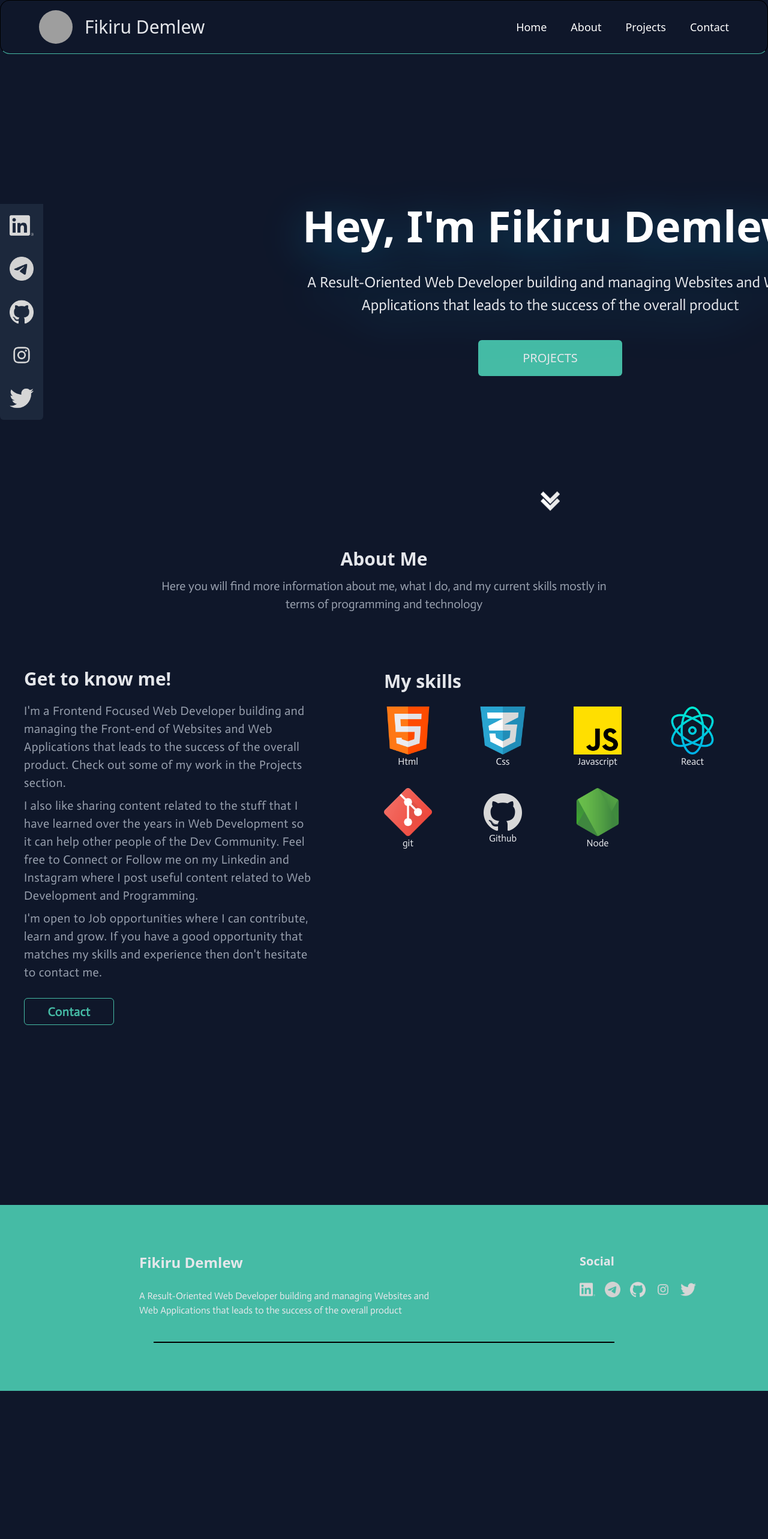
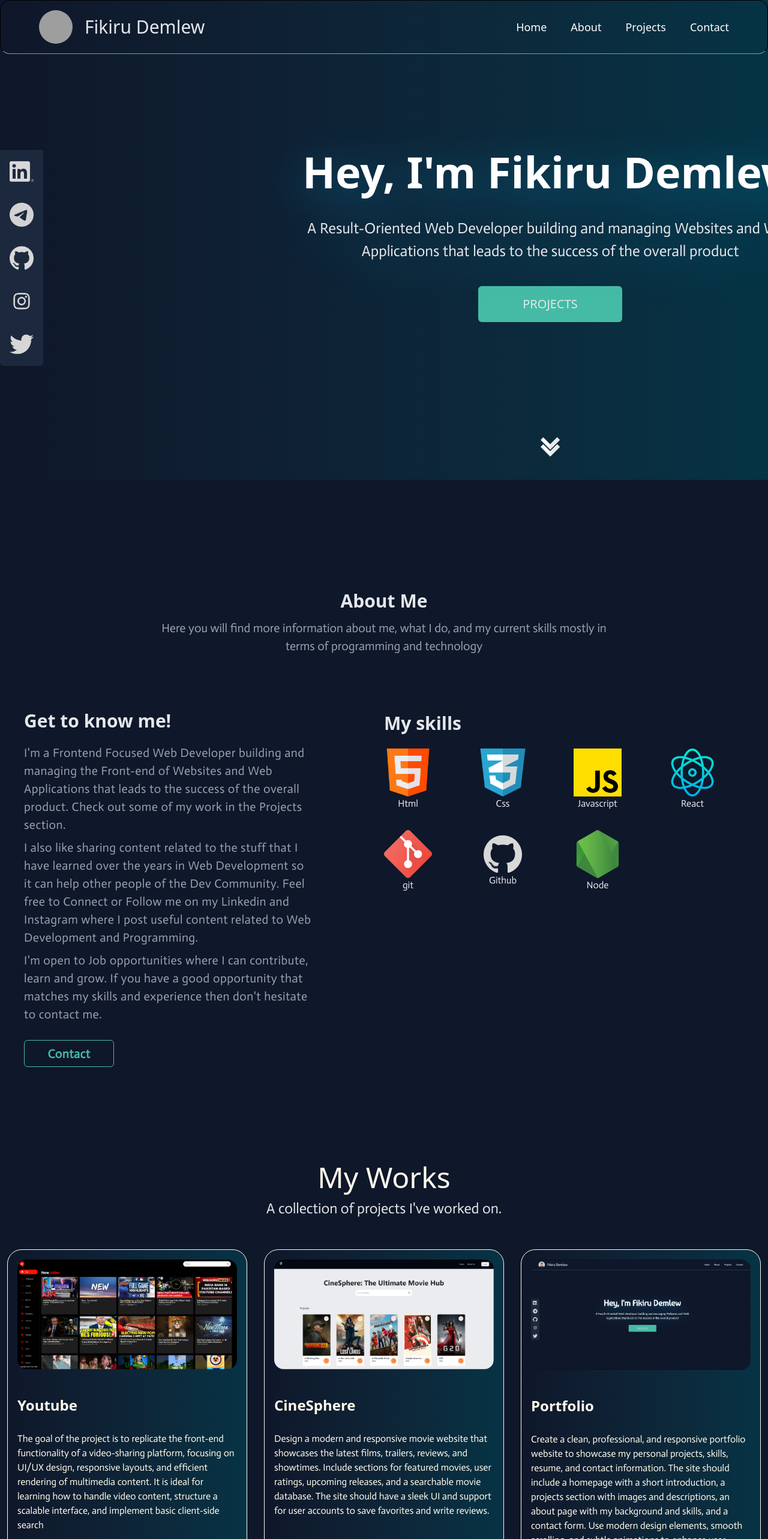
Before and after one commit to FikruDemlew/Portfolio, a React (Vite) app: page / in a window 1280 px wide. Shown: the top 2566 px of the page at 60% size. Before the commit the page ends 2319 px from the top, so only its background shows below. Built offline with nearby package versions, Linux system fonts and the light colour scheme; grey boxes are pictures that could not be loaded; a web font is replaced by a local one.

Commit message:
add mouseover and mouseout effect for home page navbar

```diff
--- a/src/App.jsx
+++ b/src/App.jsx
@@ -10,8 +10,8 @@ import Footer from './components/Footer';
 function App() {
 
   return (
+    <div className='bg-linear-to-r from-background to-cyan-950'>
     <BrowserRouter>
-      <Navbar />
       <Routes>
         <Route path='/' element={<Home />}/>
         <Route path='/projects' element={<Projects />}/>
@@ -20,6 +20,7 @@ function App() {
       </Routes>
       <Footer />
     </BrowserRouter>
+    </div>
   )
 }
 
--- a/src/components/Card.jsx
+++ b/src/components/Card.jsx
@@ -1,16 +1,17 @@
 import React from 'react'
 
-const Card = () => {
+const Card = ({title, description, imgSrc}) => {
   return (
-    <div className='w-[900px] flex flex-col md:flex-row items-center gap-7 rounded-lg bg-slate-700/40 mt-10 mx-auto hover:scale-105 transition-scale duration-300'>
-    <div>
-        <img className='h-auto w-300' src='src\assets\youtube.png'/>
+  <div className="flex flex-col items-center justify-center rounded-lg">
+    <div className='w-100 h-150 p-4 flex flex-col items-start gap-7 rounded-3xl bg-slate-700/40 mt-10 mx-auto bg-linear-to-r from-background to-cyan-950 border border-amber-50'>
+        <img className='h-auto w-100 rounded-2xl hover:scale-105 transition-scale duration-300 mb-4' src={imgSrc}/>
+        <h1 className='text-amber-50 font-bold text-2xl'>{title}</h1>
+        <p className='text-amber-50'>{description}</p>
+
     </div>
-    <div className=''>
-        <h1 className='text-amber-50 font-bold text-2xl mb-2'>Youtube</h1>
-        <p className='text-amber-50'>The goal of the project is to replicate the front-end functionality of a video-sharing platform, focusing on UI/UX design, responsive layouts, and efficient rendering of multimedia content. It is ideal for learning how to handle video content, structure a scalable interface, and implement basic client-side search.</p>
-        <button className='border border-secondary w-[100px] h-[35px] mt-5 cursor-pointer rounded-md'><p className='text-secondary font-bold my-0'>View</p></button>
-    </div>
+    <div className="relative">
+          <button className='absolute right-9 bottom-10 border border-secondary w-[100px] h-[35px] mt-5 cursor-pointer rounded-md '><p className='text-secondary font-bold my-0'>View</p></button>
+        </div>
     </div>
   )
 }
--- a/src/components/Footer.jsx
+++ b/src/components/Footer.jsx
@@ -3,7 +3,7 @@ import { Link } from 'react-router-dom'
 
 const Footer = () => {
   return (
-      <div className='shrink h-auto py-20 w-full bg-secondary mt-[300px]'>
+      <div className='shrink h-auto py-20 w-full bg-secondary'>
       <div className='sm:flex md:ml-30 justify-between items-start mx-2'>
         <div className='mx-auto'>
           <h1 className='text-2xl text-primary font-bold mb-7'>Fikiru Demlew</h1>
--- a/src/components/Navbar.jsx
+++ b/src/components/Navbar.jsx
@@ -1,24 +1,39 @@
-import React from 'react'
+import React from 'react';
 import { Link } from 'react-router-dom';
-const Navbar = () => {
-return (
-    <div className='bg-background flex bg-amber-50 justify-between rounded-2xl border border-b-secondary p-4'>
+
+const Navbar = ({scrollTo}) => {
+
+
+  return (
+    <div className="flex justify-between rounded-2xl border border-b-secondary p-4">
       <Link>
-      <div className='flex sm:flex-row flex-col items-center mx-0 sm:mx-12 gap-2'>
-        <img src='https://images.unsplash.com/photo-1535713875002-d1d0cf377fde?w=500&auto=format&fit=crop&q=60&ixlib=rb-4.0.3&ixid=M3wxMjA3fDB8MHxzZWFyY2h8M3x8dXNlciUyMHByb2ZpbGV8ZW58MHx8MHx8fDA%3D' className='w-14 h-14 rounded-full'/>
-        <h1 className='text-primary font-medium ml-3 text-3xl'>Fikiru Demlew</h1>
+        <div className="flex sm:flex-row flex-col items-center mx-0 sm:mx-12 gap-2">
+          <img
+            src="https://images.unsplash.com/photo-1535713875002-d1d0cf377fde?w=500&auto=format&fit=crop&q=60&ixlib=rb-4.0.3&ixid=M3wxMjA3fDB8MHxzZWFyY2h8M3x8dXNlciUyMHByb2ZpbGV8ZW58MHx8MHx8fDA%3D"
+            className="w-14 h-14 rounded-full"
+          />
+          <h1 className="text-primary font-medium ml-3 text-3xl">Fikiru Demlew</h1>
         </div>
       </Link>
 
-      <div className='flex flex-col sm:flex-row gap-10 items-center mr-12 '>
-      <Link to={'/'} >       <h1 className='text-white text-lg font-medium hover:!text-secondary transition-colors duration-300'>Home</h1></Link>
-      <Link to={'./about'} > <h1  className='text-white text-lg font-medium hover:!text-secondary transition-colors duration-300'>About</h1></Link>
-      <Link to={'/projects'}><h1 className='text-white text-lg font-medium hover:!text-secondary transition-colors duration-300'>Projects</h1></Link>
-      <Link to={'/contact'} ><h1 className='text-white text-lg font-medium hover:!text-secondary transition-colors duration-300'>Contact</h1></Link>
-
+      <div className="flex flex-col sm:flex-row gap-10 items-center mr-12">
+      <button onClick={scrollTo} className="text-white text-lg font-medium hover:!text-secondary transition-colors duration-300 cursor-pointer">
+          Home
+        </button>
+        <button onClick={scrollTo} className="text-white text-lg font-medium hover:!text-secondary transition-colors duration-300 cursor-pointer">
+          About
+        </button>
+        <button onClick={scrollTo}  className="text-white text-lg font-medium hover:!text-secondary transition-colors duration-300 cursor-pointer">
+            Projects
+        </button>
+        <Link to={'/contact'}>
+          <h1 className="text-white text-lg font-medium hover:!text-secondary transition-colors duration-300">
+            Contact
+          </h1>
+        </Link>
       </div>
     </div>
-)
-}
+  );
+};
 
 export default Navbar;
--- a/src/pages/About.jsx
+++ b/src/pages/About.jsx
@@ -2,7 +2,7 @@ import React from 'react'
 
 const About = () => {
   return (
-    <div className='flex flex-col justify-center gap-9'>
+    <div className='flex flex-col justify-center gap-9 bg-background py-40'>
       <div className='flex flex-col justify-center items-center mx-auto max-w-[750px] my-6'>
         <h1 className='text-primary text-3xl font-bold'>About Me</h1>
         <p className='text-gray-400 text-center my-3 text-[20px]'>Here you will find more information about me,
--- a/src/pages/Home.jsx
+++ b/src/pages/Home.jsx
@@ -1,33 +1,113 @@
 import { useState, useEffect } from "react";
 import { Link } from "react-router-dom";
+import Navbar from "../components/Navbar";
 import About from "./About";
- const Home =  () => {
-    return (
-      <>
-      <div className="h-lvh flex flex-col md:flex-row justify-start">
+import Projects from "./Projects";
+
+const Home = () => {
+  const [hover, setHover] = useState(false)
+
+
+  useEffect(() => {
+    // Get the home-section element
+    const homeSection = document.querySelector(".home-section");
+    const aboutSection = document.querySelector(".about-section");
+    const projectsSection = document.querySelector(".projects-section");
+
+    // Define the event handlers
+    const handleMouseOver = () => {
+      setHover(true);
+    };
+
+    const handleMouseOut = () => {
+      setHover(false);
+    };
+
+    // Add event listeners to the home-section
+    if (homeSection) {
+      homeSection.addEventListener("mouseover", handleMouseOver);
+      homeSection.addEventListener("mouseout", handleMouseOut);
+    }
+
+    // Use IntersectionObserver to detect when About or Projects sections are in view
+    const observer = new IntersectionObserver(
+      (entries) => {
+        entries.forEach((entry) => {
+          if (entry.isIntersecting) {
+            setHover(false); // Set hover to false when About or Projects is in view
+          }
+        });
+      },
+      { threshold: 0.8 } // Trigger when 50% of the section is visible
+    );
+
+    if (aboutSection) observer.observe(aboutSection);
+    if (projectsSection) observer.observe(projectsSection);
+
+    // Cleanup event listeners and observer on unmount
+    return () => {
+      if (homeSection) {
+        homeSection.removeEventListener("mouseover", handleMouseOver);
+        homeSection.removeEventListener("mouseout", handleMouseOut);
+      }
+      if (aboutSection) observer.unobserve(aboutSection);
+      if (projectsSection) observer.unobserve(projectsSection);
+    };
+  }, []);
+
+  const scrollTo = (e) => {
+      const targetId = e.target.innerText.toLowerCase();
+      const targetSection = document.getElementsByClassName(`${targetId}-section`)[0];
+      if (targetSection) {
+        targetSection.scrollIntoView({ behavior: 'smooth' });
+      }
+    };
+  return (
+    <>
+      <div className={`fixed top-0 left-0 w-full transition-transform duration-500 ${hover ? "translate-y-0" : "-translate-y-full"}`}>
+        <Navbar scrollTo={scrollTo} />
+      </div>
+      <div id="" className="home-section h-lvh flex flex-col md:flex-row justify-start bg-linear-to-r from-background to-cyan-950">
         <div className="h-90 md:shrink-0 hidden lg:flex bg-slate-700/40 md:w-18 flex-col items-center lg:gap-8 mt-[250px] p-4 rounded-b-md hover:drop-shadow-[0_15px_35px_rgba(0,185,255,0.4)] transition-drop-shadow duration-300">
-          <Link><img src="src\assets\linkedin.png"/></Link>
-          <Link><img src="src\assets\telegram.png"/></Link>
-          <Link><img src="src\assets\github.png"/></Link>
-          <Link><img src="src\assets\instagram.png"/></Link>
-          <Link><img src="src\assets\twitter.png"/></Link>
+          <a href="https://www.linkedin.com/in/fikru-demlew-0a6955240" target="_blank" rel="noopener noreferrer">
+            <img src="src\assets\linkedin.png" alt="LinkedIn" />
+          </a>
+          <a href="https://t.me/F_DNA19" target="_blank" rel="noopener noreferrer">
+            <img src="src\assets\telegram.png" alt="Telegram" />
+          </a>
+          <a href="https://github.com/FikruDemlew" target="_blank" rel="noopener noreferrer">
+            <img src="src\assets\github.png" alt="GitHub" />
+          </a>
+          <a href="https://www.instagram.com" target="_blank" rel="noopener noreferrer">
+            <img src="src\assets\instagram.png" alt="Instagram" />
+          </a>
+          <a href="https://www.twitter.com" target="_blank" rel="noopener noreferrer">
+            <img src="src\assets\twitter.png" alt="Twitter" />
+          </a>
         </div>
-        <div className="w-auto shrink text-center mt-20 md:mt-[250px] md:w-[950px] mx-auto xl:ml-[420px] flex flex-col items-center gap-10 ">
-          <h1 className="md:text-7xl text-5xl font-bold text-white drop-shadow-[0_15px_35px_rgba(0,185,255,0.4)] ">Hey, I'm Fikiru Demlew</h1>
-          <div className="text-[25px] text-primary sm:w-[600px] md:w-[850px] text-center font-medium"><p className="drop-shadow-[0_15px_35px_rgba(0,185,255,0.4)]">A Result-Oriented Web Developer building and managing Websites and Web Applications that leads to the success of the overall product</p></div>
-            <Link to={"/projects"}>
-            <button className="cursor-pointer bg-secondary w-60 h-15 py-2 rounded-md transition delay-150 ease-in-out hover:-translate-y-1">
+        <div className="w-auto shrink text-center mt-20 md:mt-[250px] md:w-[950px] mx-auto xl:ml-[420px] flex flex-col items-center gap-10">
+          <h1 className="md:text-7xl text-5xl font-bold text-white drop-shadow-[0_15px_35px_rgba(0,185,255,0.4)]">
+            Hey, I'm Fikiru Demlew
+          </h1>
+          <div className="text-[25px] text-primary sm:w-[600px] md:w-[850px] text-center font-medium">
+            <p className="drop-shadow-[0_15px_35px_rgba(0,185,255,0.4)]">
+              A Result-Oriented Web Developer building and managing Websites and Web Applications that leads to the success of the overall product
+            </p>
+          </div>
+            <button onClick={scrollTo} className="cursor-pointer bg-secondary w-60 h-15 py-2 rounded-md transition delay-150 ease-in-out hover:-translate-y-1">
               <h3 className="text-[20px] text-primary font-sans m-0">PROJECTS</h3>
             </button>
-            </Link>
-            <img className="mx-auto animate-bounce mt-40" src="src\assets\down-chevron.png"/>
-          </div>
+        <img className="mx-auto animate-bounce mt-40" src="src\assets\down-chevron.png" alt="Down Chevron" />
+        </div>
       </div>
-      <About/>
+      <div className="about-section">
+      <About />
+      </div>
+      <div className="projects-section">
+      <Projects />
+      </div>
+    </>
+  );
+};
 
-      </>
-
-    )
-}
-
-export default Home
+export default Home;
--- a/src/pages/Projects.jsx
+++ b/src/pages/Projects.jsx
@@ -3,8 +3,23 @@ import Card from '../components/Card'
 
 const Projects = () => {
   return (
-    <div><h1 className='text-amber-50'>projects</h1>
-    <Card/>
+    <div className='flex flex-col justify-center items-center gap-3 bg-background pb-50'>
+      <h1 className='text-amber-50 text-5xl'>My Works</h1>
+      <p className='text-primary text-2xl'>A collection of projects I've worked on.</p>
+      <div className='flex flex-col md:flex-row gap-7 items-center justify-center '>
+        <Card
+        imgSrc='src\assets\youtube.png'
+          title = "Youtube"
+          description = "The goal of the project is to replicate the front-end functionality of a video-sharing platform, focusing on UI/UX design, responsive layouts, and efficient rendering of multimedia content. It is ideal for learning how to handle video content, structure a scalable interface, and implement basic client-side search"/>
+        <Card
+        imgSrc='src\assets\movie.png'
+        title="CineSphere"
+        description="Design a modern and responsive movie website that showcases the latest films, trailers, reviews, and showtimes. Include sections for featured movies, user ratings, upcoming releases, and a searchable movie database. The site should have a sleek UI and support for user accounts to save favorites and write reviews."/>
+        <Card
+        imgSrc='src\assets\portfolio.png'
+        title="Portfolio"
+        description="Create a clean, professional, and responsive portfolio website to showcase my personal projects, skills, resume, and contact information. The site should include a homepage with a short introduction, a projects section with images and descriptions, an about page with my background and skills, and a contact form. Use modern design elements, smooth scrolling, and subtle animations to enhance user experience"/>
+      </div>
     </div>
   )
 }
```
Also changed, not shown: src/assets/youtube.png.
